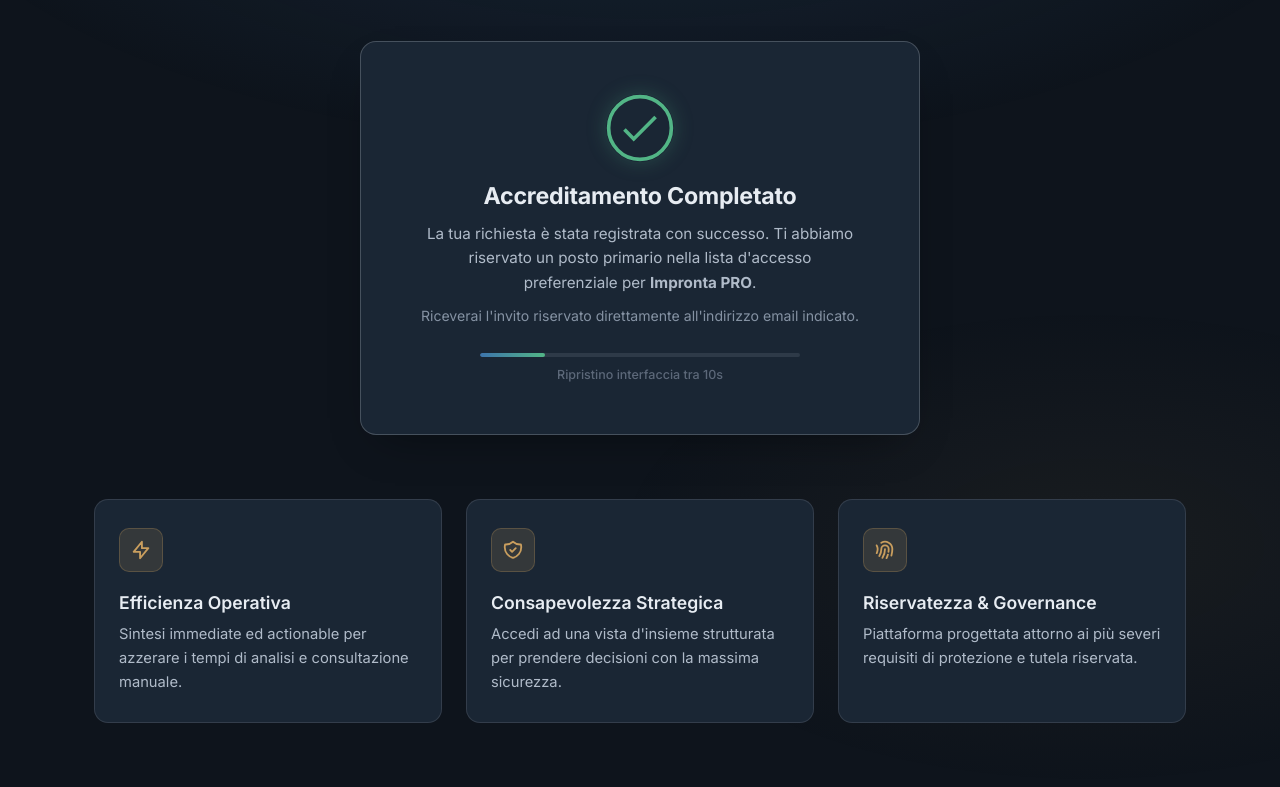
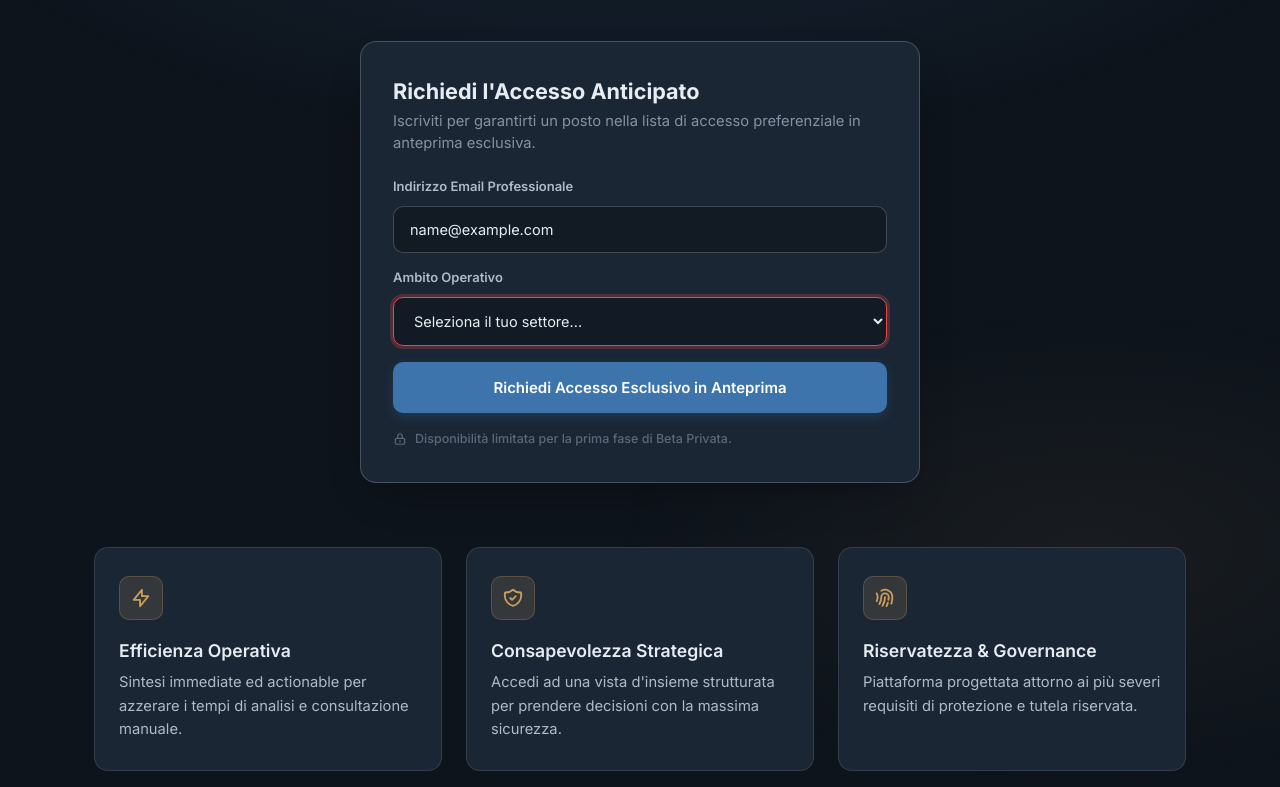
Before and after one commit to addering/impronta.pro, a plain HTML site: page index.html in a window 1280 px wide. Both pictures are taken after typing "name@example.com" into the empty fields and a click on the button "Richiedi Accesso Esclusivo in Anteprima". Shown: the part 459-1246 px from the top of the page. Drawn offline with Linux system fonts and the light colour scheme; no server answers.

Commit message:
feat: validazione form chirurgica (check formale email RFC 5322 e selettore settore obbligatorio con bordo rosso di errore)

```diff
--- a/index.html
+++ b/index.html
@@ -293,6 +293,11 @@
     .form-input:focus, .select-profession:focus {
       border-color: var(--navy);
       box-shadow: 0 0 0 3px rgba(61, 116, 172, 0.2);
+    }
+
+    .form-input.input-error, .select-profession.input-error {
+      border-color: #ef4444 !important;
+      box-shadow: 0 0 0 3px rgba(239, 68, 68, 0.25) !important;
     }
 
     .btn-submit {
@@ -798,18 +803,47 @@
     let resetTimerTimeout = null;
     let countdownInterval = null;
 
+    // Clear error highlights on input interaction
+    emailInput.addEventListener('input', () => {
+      emailInput.classList.remove('input-error');
+      if (formMessage.classList.contains('error')) {
+        formMessage.style.display = 'none';
+      }
+    });
+
+    professionSelect.addEventListener('change', () => {
+      professionSelect.classList.remove('input-error');
+      if (formMessage.classList.contains('error')) {
+        formMessage.style.display = 'none';
+      }
+    });
+
     form.addEventListener('submit', async (e) => {
       e.preventDefault();
 
       const email = emailInput.value.trim();
       const profession = professionSelect.value;
 
+      // Reset previous error highlights & messages
+      emailInput.classList.remove('input-error');
+      professionSelect.classList.remove('input-error');
       formMessage.className = 'form-message';
       formMessage.style.display = 'none';
 
-      if (!email || !email.includes('@') || !email.includes('.')) {
-        showMessage('Inserisci un indirizzo email professionale valido.', 'error');
+      // 1. Formal Email Check (RFC 5322 Regex Validation)
+      const emailRegex = /^[a-zA-Z0-9._%+-]+@[a-zA-Z0-9.-]+\.[a-zA-Z]{2,}$/;
+      if (!email || !emailRegex.test(email)) {
+        emailInput.classList.add('input-error');
+        showMessage('Inserisci un indirizzo email professionale valido (es. nome@studio-azienda.it).', 'error');
         emailInput.focus();
+        return;
+      }
+
+      // 2. Mandatory Sector / Profession Check
+      if (!profession || profession === '' || profession === 'disabled') {
+        professionSelect.classList.add('input-error');
+        showMessage('Seleziona il tuo ambito professionale di riferimento dal menu per proseguire.', 'error');
+        professionSelect.focus();
         return;
       }
 
@@ -834,8 +868,8 @@
         }
       } catch (err) {
         console.error('Subscription error:', err);
-        // Robust fallback success
-        triggerSuccessState();
+        showMessage('Impossibile contattare il server. Verifica la tua connessione e riprova.', 'error');
+        resetButtonState();
       }
     });
 
```
